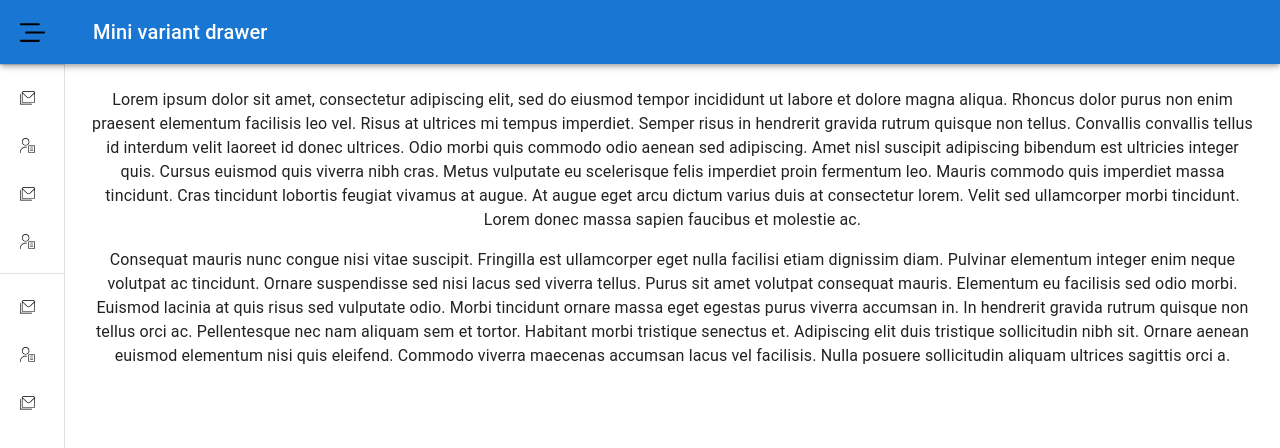
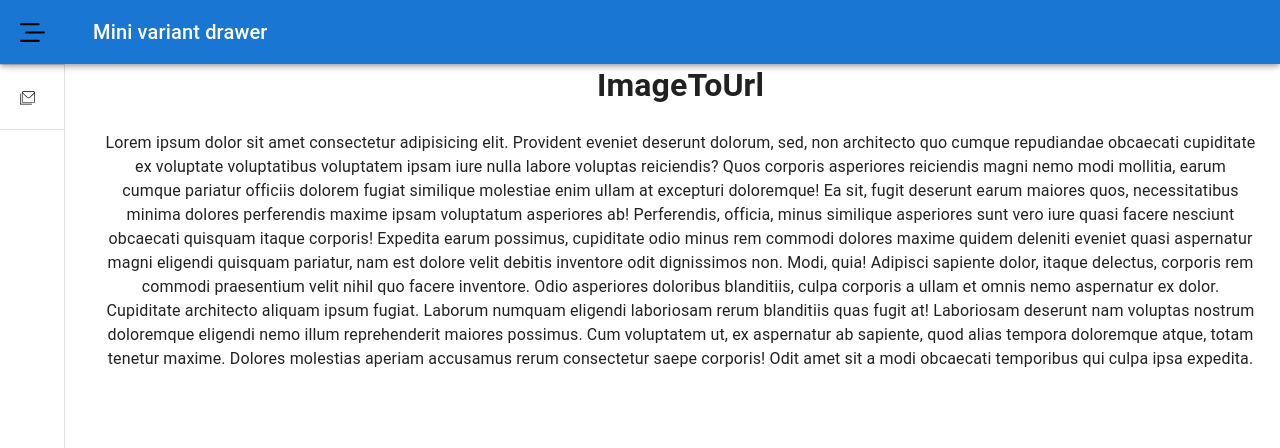
Before and after one commit to tholiyaDixit/impact, a React (Create React App) app in the folder impact-front-end/: page /ImageToUrl in a window 1280 px wide. Shown: the top 448 px of the page. Built offline with nearby package versions, Linux system fonts and the light colour scheme.

Commit message:
create new page and navigate and change some style in sidebar component

```diff
--- a/impact-front-end/src/App.css
+++ b/impact-front-end/src/App.css
@@ -1,5 +1,6 @@
 .App {
   text-align: center;
+  display: flex;
 }
 
 .App-logo {
--- a/impact-front-end/src/App.tsx
+++ b/impact-front-end/src/App.tsx
@@ -1,12 +1,14 @@
-import React from 'react';
-import logo from './logo.svg';
-import './App.css';
+import React from "react";
+import logo from "./logo.svg";
+import "./App.css";
 // import SideBar from './components/sideBar/responsiveView/ResponsiveView';
-import SideBar from './components/sideBar/SideBar';
-// import Test from './components/Test';
+import SideBar from "./components/sideBar/SideBar";
+import Router from "./router/Router";
+import { BrowserRouter, Route, Routes } from "react-router-dom";
+import ImageToUrl from "./pages/imageToUrl/ImageToUrl";
 
 function App() {
-  let a = undefined
+  let a = undefined;
   return (
     <div className="App">
       {/* <header className="App-header">
@@ -23,8 +25,14 @@ function App() {
           Learn React
         </a>
       </header> */}
-      <SideBar />
+      {/* <SideBar /> */}
       {/* <Test /> */}
+      {/* <BrowserRouter> */}
+      <Router />
+          {/* <Routes>
+            <Route path="/ImageToUrl" element={<ImageToUrl />} />
+          </Routes>
+        </BrowserRouter> */}
     </div>
   );
 }
--- /dev/null
+++ b/impact-front-end/src/components/sideBar/SideBar.scss
@@ -0,0 +1,3 @@
+.css-zxdg2z{
+    padding: 0 !important;
+}
--- a/impact-front-end/src/components/sideBar/SideBar.tsx
+++ b/impact-front-end/src/components/sideBar/SideBar.tsx
@@ -1,57 +1,59 @@
-import * as React from 'react';
-import { styled, useTheme, Theme, CSSObject } from '@mui/material/styles';
-import Box from '@mui/material/Box';
-import MuiDrawer from '@mui/material/Drawer';
-import MuiAppBar, { AppBarProps as MuiAppBarProps } from '@mui/material/AppBar';
-import Toolbar from '@mui/material/Toolbar';
-import List from '@mui/material/List';
-import CssBaseline from '@mui/material/CssBaseline';
-import Typography from '@mui/material/Typography';
-import Divider from '@mui/material/Divider';
-import IconButton from '@mui/material/IconButton';
+import * as React from "react";
+import { styled, useTheme, Theme, CSSObject } from "@mui/material/styles";
+import Box from "@mui/material/Box";
+import MuiDrawer from "@mui/material/Drawer";
+import MuiAppBar, { AppBarProps as MuiAppBarProps } from "@mui/material/AppBar";
+import Toolbar from "@mui/material/Toolbar";
+import List from "@mui/material/List";
+import CssBaseline from "@mui/material/CssBaseline";
+import Typography from "@mui/material/Typography";
+import Divider from "@mui/material/Divider";
+import IconButton from "@mui/material/IconButton";
 // import MenuIcon from '@mui/icons-material/Menu';
 // import ChevronLeftIcon from '@mui/icons-material/ChevronLeft';
 // import ChevronRightIcon from '@mui/icons-material/ChevronRight';
-import ListItem from '@mui/material/ListItem';
-import ListItemButton from '@mui/material/ListItemButton';
-import ListItemIcon from '@mui/material/ListItemIcon';
-import ListItemText from '@mui/material/ListItemText';
+import ListItem from "@mui/material/ListItem";
+import ListItemButton from "@mui/material/ListItemButton";
+import ListItemIcon from "@mui/material/ListItemIcon";
+import ListItemText from "@mui/material/ListItemText";
 // import InboxIcon from '@mui/icons-material/MoveToInbox';
 // import MailIcon from '@mui/icons-material/Mail';
-import MenuIcon from '../../images/svg/bars-staggered.svg'
-import leftArrow from '../../images/svg/small-left.svg'
-import mailIcon from '../..//images/svg/email.svg'
-import inboxIcon from '../../images/svg/inbox-in.svg'
-import userIcon from '../../images/svg/user.svg'
-import trashIcon from '../../images/svg/trash.svg'
-
+import MenuIcon from "../../images/svg/bars-staggered.svg";
+import leftArrow from "../../images/svg/small-left.svg";
+import mailIcon from "../..//images/svg/email.svg";
+import inboxIcon from "../../images/svg/inbox-in.svg";
+import userIcon from "../../images/svg/user.svg";
+import trashIcon from "../../images/svg/trash.svg";
+import { BrowserRouter, Route, Routes, useNavigate } from "react-router-dom";
+import "./SideBar.scss";
+import ImageToUrl from "../../pages/imageToUrl/ImageToUrl";
 const drawerWidth = 240;
 
 const openedMixin = (theme: Theme): CSSObject => ({
   width: drawerWidth,
-  transition: theme.transitions.create('width', {
+  transition: theme.transitions.create("width", {
     easing: theme.transitions.easing.sharp,
     duration: theme.transitions.duration.enteringScreen,
   }),
-  overflowX: 'hidden',
+  overflowX: "hidden",
 });
 
 const closedMixin = (theme: Theme): CSSObject => ({
-  transition: theme.transitions.create('width', {
+  transition: theme.transitions.create("width", {
     easing: theme.transitions.easing.sharp,
     duration: theme.transitions.duration.leavingScreen,
   }),
-  overflowX: 'hidden',
+  overflowX: "hidden",
   width: `calc(${theme.spacing(7)} + 1px)`,
-  [theme.breakpoints.up('sm')]: {
+  [theme.breakpoints.up("sm")]: {
     width: `calc(${theme.spacing(8)} + 1px)`,
   },
 });
 
-const DrawerHeader = styled('div')(({ theme }) => ({
-  display: 'flex',
-  alignItems: 'center',
-  justifyContent: 'flex-end',
+const DrawerHeader = styled("div")(({ theme }) => ({
+  display: "flex",
+  alignItems: "center",
+  justifyContent: "flex-end",
   padding: theme.spacing(0, 1),
   // necessary for content to be below app bar
   ...theme.mixins.toolbar,
@@ -62,41 +64,42 @@ interface AppBarProps extends MuiAppBarProps {
 }
 
 const AppBar = styled(MuiAppBar, {
-  shouldForwardProp: (prop) => prop !== 'open',
+  shouldForwardProp: (prop) => prop !== "open",
 })<AppBarProps>(({ theme, open }) => ({
   zIndex: theme.zIndex.drawer + 1,
-  transition: theme.transitions.create(['width', 'margin'], {
+  transition: theme.transitions.create(["width", "margin"], {
     easing: theme.transitions.easing.sharp,
     duration: theme.transitions.duration.leavingScreen,
   }),
   ...(open && {
     marginLeft: drawerWidth,
     width: `calc(100% - ${drawerWidth}px)`,
-    transition: theme.transitions.create(['width', 'margin'], {
+    transition: theme.transitions.create(["width", "margin"], {
       easing: theme.transitions.easing.sharp,
       duration: theme.transitions.duration.enteringScreen,
     }),
   }),
 }));
 
-const Drawer = styled(MuiDrawer, { shouldForwardProp: (prop) => prop !== 'open' })(
-  ({ theme, open }) => ({
+const Drawer = styled(MuiDrawer, {
+  shouldForwardProp: (prop) => prop !== "open",
+})(({ theme, open }) => ({
   width: drawerWidth,
   flexShrink: 0,
-    whiteSpace: 'nowrap',
-    boxSizing: 'border-box',
+  whiteSpace: "nowrap",
+  boxSizing: "border-box",
   ...(open && {
     ...openedMixin(theme),
-      '& .MuiDrawer-paper': openedMixin(theme),
+    "& .MuiDrawer-paper": openedMixin(theme),
   }),
   ...(!open && {
     ...closedMixin(theme),
-      '& .MuiDrawer-paper': closedMixin(theme),
+    "& .MuiDrawer-paper": closedMixin(theme),
   }),
-  }),
-);
+}));
 
 export default function SideBar() {
+  const navigate = useNavigate();
   const theme = useTheme();
   const [open, setOpen] = React.useState(false);
 
@@ -109,7 +112,7 @@ export default function SideBar() {
   };
 
   return (
-    <Box sx={{ display: 'flex' }}>
+    <Box sx={{ display: "flex" }}>
       <CssBaseline />
       <AppBar position="fixed" open={open}>
         <Toolbar>
@@ -120,11 +123,11 @@ export default function SideBar() {
             edge="start"
             sx={{
               marginRight: 5,
-              ...(open && { display: 'none' }),
+              ...(open && { display: "none" }),
             }}
           >
             {/* <MenuIcon />  */}
-            <img src={MenuIcon} alt="" style={{width:"25px"}}/>
+            <img src={MenuIcon} alt="" style={{ width: "25px" }} />
           </IconButton>
           <Typography variant="h6" noWrap component="div">
             Mini variant drawer
@@ -135,28 +138,39 @@ export default function SideBar() {
         <DrawerHeader>
           <IconButton onClick={handleDrawerClose}>
             {/* {theme.direction === 'rtl' ? <ChevronRightIcon /> : <ChevronLeftIcon />} */}
-            {theme.direction === 'rtl' ? 1 : <img src={leftArrow} alt="" style={{width:"15px"}}/> }
+            {theme.direction === "rtl" ? (
+              1
+            ) : (
+              <img src={leftArrow} alt="" style={{ width: "15px" }} />
+            )}
           </IconButton>
         </DrawerHeader>
         <Divider />
         <List>
-          {['Inbox', 'Starred', 'Send email', 'Drafts'].map((text, index) => (
-            <ListItem key={text} disablePadding sx={{ display: 'block' }}>
+          {["ImageToUrl"].map((text, index) => (
+            <ListItem key={text} disablePadding sx={{ display: "block" }}>
               <ListItemButton
+                onClick={() => {
+                  navigate(text);
+                }}
                 sx={{
                   minHeight: 48,
-                  justifyContent: open ? 'initial' : 'center',
+                  justifyContent: open ? "initial" : "center",
                   px: 2.5,
                 }}
               >
                 <ListItemIcon
                   sx={{
                     minWidth: 0,
-                    mr: open ? 3 : 'auto',
-                    justifyContent: 'center',
+                    mr: open ? 3 : "auto",
+                    justifyContent: "center",
                   }}
                 >
-                  {index % 2 === 0 ?  <img src={mailIcon} alt="" style={{width:"15px"}} /> : <img src={userIcon} alt="" style={{width:"15px"}} /> }
+                  {index % 2 === 0 ? (
+                    <img src={mailIcon} alt="" style={{ width: "15px" }} />
+                  ) : (
+                    <img src={userIcon} alt="" style={{ width: "15px" }} />
+                  )}
                 </ListItemIcon>
                 <ListItemText primary={text} sx={{ opacity: open ? 1 : 0 }} />
               </ListItemButton>
@@ -164,10 +178,11 @@ export default function SideBar() {
           ))}
         </List>
         <Divider />
-        <List>
-          {['All mail', 'Trash', 'Spam'].map((text, index) => (
+        {/* <List>
+          {['All mail', 'Trash', 'Spam', 'image to url'].map((text, index) => (
             <ListItem key={text} disablePadding sx={{ display: 'block' }}>
               <ListItemButton
+              // onClick={() => navigate(text)}
                 sx={{
                   minHeight: 48,
                   justifyContent: open ? 'initial' : 'center',
@@ -187,37 +202,17 @@ export default function SideBar() {
               </ListItemButton>
             </ListItem>
           ))}
-        </List>
+        </List> */}
       </Drawer>
       <Box component="main" sx={{ flexGrow: 1, p: 3 }}>
         <DrawerHeader />
-        <Typography paragraph>
-          Lorem ipsum dolor sit amet, consectetur adipiscing elit, sed do eiusmod
-          tempor incididunt ut labore et dolore magna aliqua. Rhoncus dolor purus non
-          enim praesent elementum facilisis leo vel. Risus at ultrices mi tempus
-          imperdiet. Semper risus in hendrerit gravida rutrum quisque non tellus.
-          Convallis convallis tellus id interdum velit laoreet id donec ultrices.
-          Odio morbi quis commodo odio aenean sed adipiscing. Amet nisl suscipit
-          adipiscing bibendum est ultricies integer quis. Cursus euismod quis viverra
-          nibh cras. Metus vulputate eu scelerisque felis imperdiet proin fermentum
-          leo. Mauris commodo quis imperdiet massa tincidunt. Cras tincidunt lobortis
-          feugiat vivamus at augue. At augue eget arcu dictum varius duis at
-          consectetur lorem. Velit sed ullamcorper morbi tincidunt. Lorem donec massa
-          sapien faucibus et molestie ac.
-        </Typography>
-        <Typography paragraph>
-          Consequat mauris nunc congue nisi vitae suscipit. Fringilla est ullamcorper
-          eget nulla facilisi etiam dignissim diam. Pulvinar elementum integer enim
-          neque volutpat ac tincidunt. Ornare suspendisse sed nisi lacus sed viverra
-          tellus. Purus sit amet volutpat consequat mauris. Elementum eu facilisis
-          sed odio morbi. Euismod lacinia at quis risus sed vulputate odio. Morbi
-          tincidunt ornare massa eget egestas purus viverra accumsan in. In hendrerit
-          gravida rutrum quisque non tellus orci ac. Pellentesque nec nam aliquam sem
-          et tortor. Habitant morbi tristique senectus et. Adipiscing elit duis
-          tristique sollicitudin nibh sit. Ornare aenean euismod elementum nisi quis
-          eleifend. Commodo viverra maecenas accumsan lacus vel facilisis. Nulla
-          posuere sollicitudin aliquam ultrices sagittis orci a.
-        </Typography>
+
+        {/* <BrowserRouter>
+          <Routes>
+            <Route path="/ImageToUrl" element={<ImageToUrl />} />
+          </Routes>
+        </BrowserRouter> */}
+
       </Box>
     </Box>
   );
--- /dev/null
+++ b/impact-front-end/src/pages/imageToUrl/ImageToUrl.tsx
@@ -0,0 +1,50 @@
+import React from "react";
+import Box from "@mui/material/Box";
+import { styled, useTheme, Theme, CSSObject } from "@mui/material/styles";
+
+const DrawerHeader = styled("div")(({ theme }) => ({
+  display: "flex",
+  alignItems: "center",
+  justifyContent: "flex-end",
+  padding: theme.spacing(0, 1),
+  // necessary for content to be below app bar
+  ...theme.mixins.toolbar,
+}));
+
+const ImageToUrl = () => {
+  return (
+    <Box component="main" sx={{ flexGrow: 1, p: 3 }} mt={2}>
+      {/* <div> */}
+        {/* <DrawerHeader /> */}
+        <h1>ImageToUrl</h1>
+        <p>
+          Lorem ipsum dolor sit amet consectetur adipisicing elit. Provident
+          eveniet deserunt dolorum, sed, non architecto quo cumque repudiandae
+          obcaecati cupiditate ex voluptate voluptatibus voluptatem ipsam iure
+          nulla labore voluptas reiciendis? Quos corporis asperiores reiciendis
+          magni nemo modi mollitia, earum cumque pariatur officiis dolorem
+          fugiat similique molestiae enim ullam at excepturi doloremque! Ea sit,
+          fugit deserunt earum maiores quos, necessitatibus minima dolores
+          perferendis maxime ipsam voluptatum asperiores ab! Perferendis,
+          officia, minus similique asperiores sunt vero iure quasi facere
+          nesciunt obcaecati quisquam itaque corporis! Expedita earum possimus,
+          cupiditate odio minus rem commodi dolores maxime quidem deleniti
+          eveniet quasi aspernatur magni eligendi quisquam pariatur, nam est
+          dolore velit debitis inventore odit dignissimos non. Modi, quia!
+          Adipisci sapiente dolor, itaque delectus, corporis rem commodi
+          praesentium velit nihil quo facere inventore. Odio asperiores
+          doloribus blanditiis, culpa corporis a ullam et omnis nemo aspernatur
+          ex dolor. Cupiditate architecto aliquam ipsum fugiat. Laborum numquam
+          eligendi laboriosam rerum blanditiis quas fugit at! Laboriosam
+          deserunt nam voluptas nostrum doloremque eligendi nemo illum
+          reprehenderit maiores possimus. Cum voluptatem ut, ex aspernatur ab
+          sapiente, quod alias tempora doloremque atque, totam tenetur maxime.
+          Dolores molestias aperiam accusamus rerum consectetur saepe corporis!
+          Odit amet sit a modi obcaecati temporibus qui culpa ipsa expedita.
+        </p>
+      {/* </div> */}
+    </Box>
+  );
+};
+
+export default ImageToUrl;
```
Lines whose indentation alone changed are shown as unchanged.
